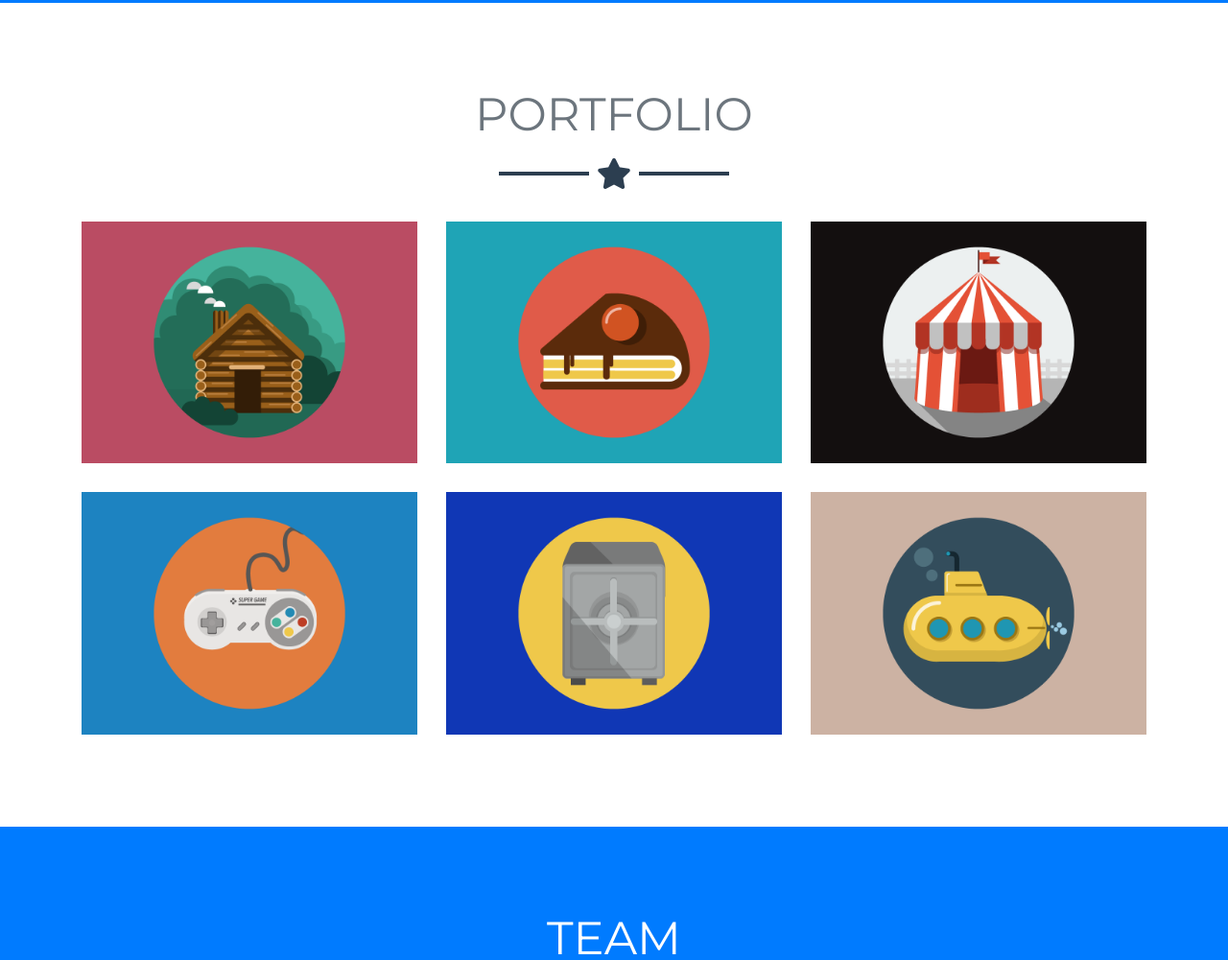
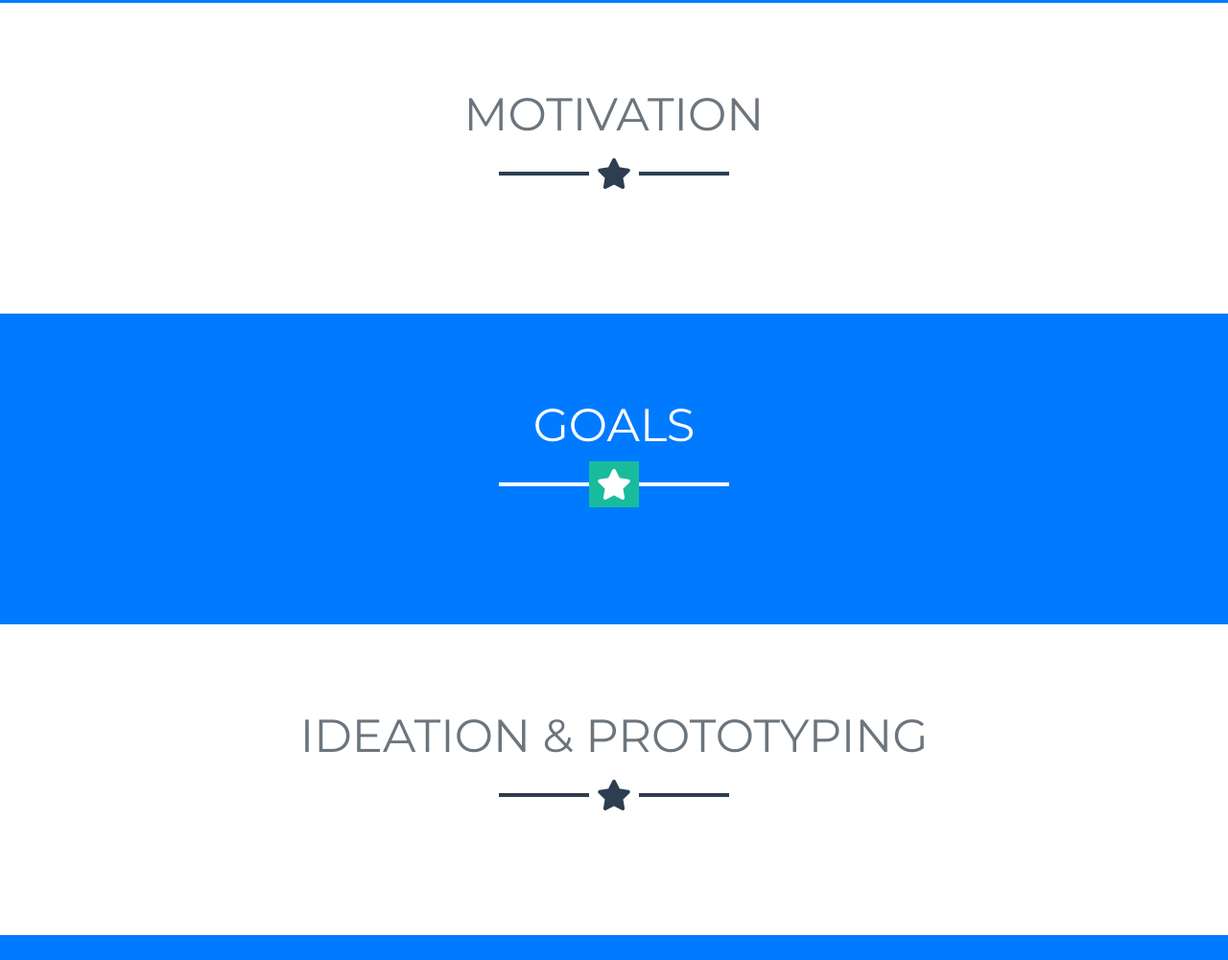
Before and after one commit to lihaobhsfer/DisasterLab-landing-page, a website with bundled scripts: page index.html in a window 1280 px wide. Shown: the part 1303-2304 px from the top of the page at 96% size. Built offline with nearby package versions, Linux system fonts and the light colour scheme.

Commit message:
Add sections

```diff
--- a/index.html
+++ b/index.html
@@ -98,8 +98,37 @@
     </div>
   </section>
 
+  <!-- Motivation -->
+  <section class="motivation" id="motivation">
+    <div class="container">
+      <h2 class="text-center text-uppercase text-secondary mb-0">Motivation</h2>
+      <hr class="star-dark mb-5">
+
+    </div>
+  </section>
+
+  <!-- Goals -->
+  <section class="bg-primary text-white mb-0" id="goals">
+    <div class="container">
+      <h2 class="text-center text-uppercase text-white">Goals</h2>
+      <hr class="star-light mb-5">
+
+    </div>
+  </section>
+
+
+  <!-- Ideation & Prototyping -->
+  <section class="ideation" id="ideation">
+    <div class="container">
+      <h2 class="text-center text-uppercase text-secondary mb-0">Ideation & Prototyping</h2>
+      <hr class="star-dark mb-5">
+
+    </div>
+  </section>
+
+
   <!-- Portfolio Grid Section -->
-  <section class="portfolio" id="portfolio">
+  <!-- <section class="portfolio" id="portfolio">
     <div class="container">
       <h2 class="text-center text-uppercase text-secondary mb-0">Portfolio</h2>
       <hr class="star-dark mb-5">
@@ -166,7 +195,7 @@
         </div>
       </div>
     </div>
-  </section>
+  </section> -->
 
   <!-- About Section -->
   <section class="bg-primary text-white mb-0" id="about">
```
